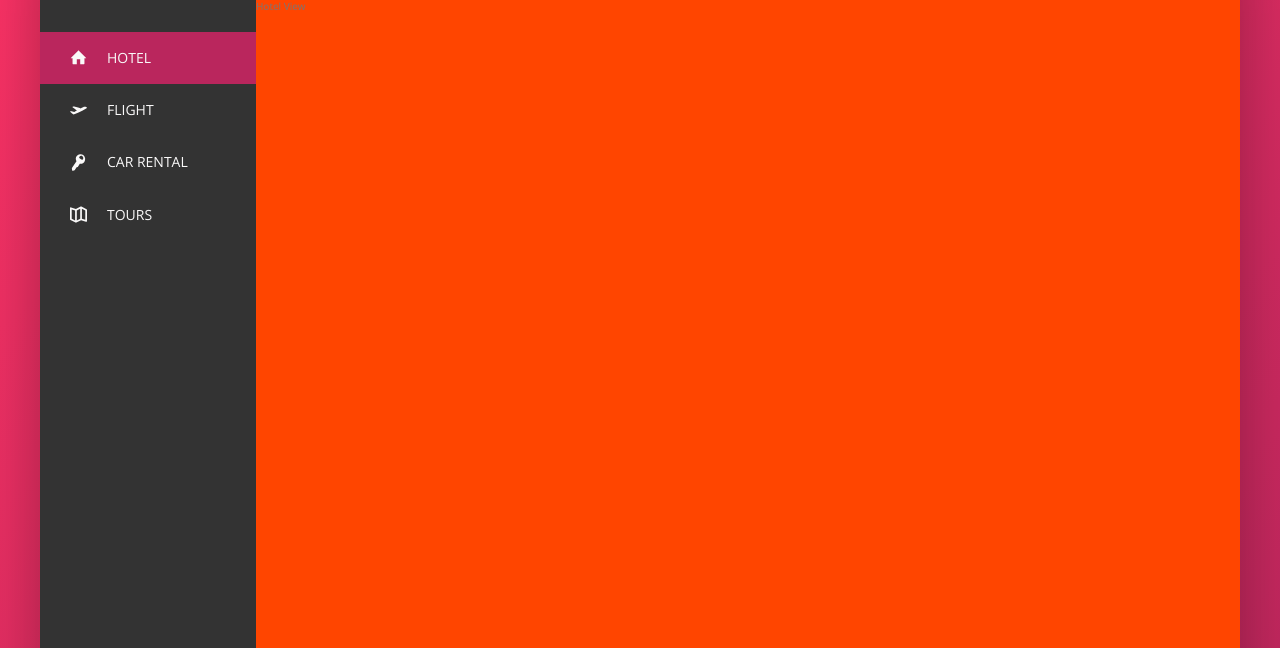
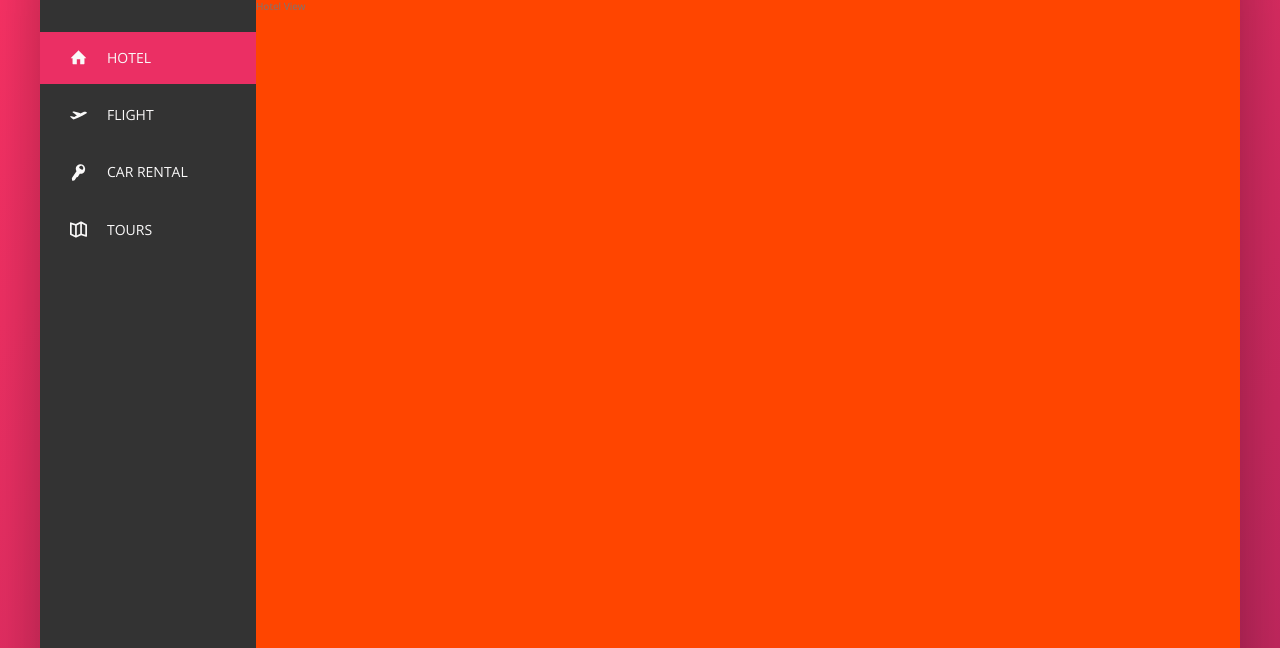
Before and after one commit to jchernandez87/trillo, a website: page index.html in a window 1280 px wide. Shown: the part 152-800 px from the top of the page. Drawn offline with nearby package versions, Linux system fonts and the light colour scheme.

Commit message:
Add side-nav items animations

```diff
--- a/index.html
+++ b/index.html
@@ -44,7 +44,7 @@
             <div class="content">
                 <nav class="sidebar">
                     <ul class="side-nav">
-                        <li class="side-nav__item">
+                        <li class="side-nav__item side-nav__item--active">
                             <a href="#" class="side-nav__link">
                                 <svg class="side-nav__icon">
                                     <use xlink:href="img/sprite.svg#icon-home"></use>
--- a/sass/_components.scss
+++ b/sass/_components.scss
@@ -111,15 +111,34 @@
     list-style: none;
     margin-top: 3.35rem;
 
-    & > :first-child {
-        background-color: var(--color-primary-dark);
+    &__item {
+        position: relative;
+
+        &:not(:last-child) {
+            margin-bottom: 0.5rem;
+        }
     }
 
-    & > *:hover {
-        background-color: var(--color-primary-dark);
+    &__item::before {
+        content: "";
+        position: absolute;
+        top: 0;
+        left: 0;
+        height: 100%;
+        width: 3px;
+        background-color: var(--color-primary);
+        transform: scaleY(0);
+        transition: transform 0.2s, width 0.4s cubic-bezier(1, 0, 0, 1) 0.2s, background-color 0.1s;
     }
 
-    &__item {
+    &__item:active::before {
+        background-color: var(--color-primary-light);
+    }
+
+    &__item:hover::before,
+    &__item--active::before {
+        transform: scaleY(1);
+        width: 100%;
     }
 
     &__link:link,
@@ -130,6 +149,8 @@
         padding: 1.5rem 3rem;
         display: flex;
         align-items: center;
+        position: relative;
+        z-index: 1000;
     }
 
     &__icon {
```
Also changed, not shown: css/style.css.
